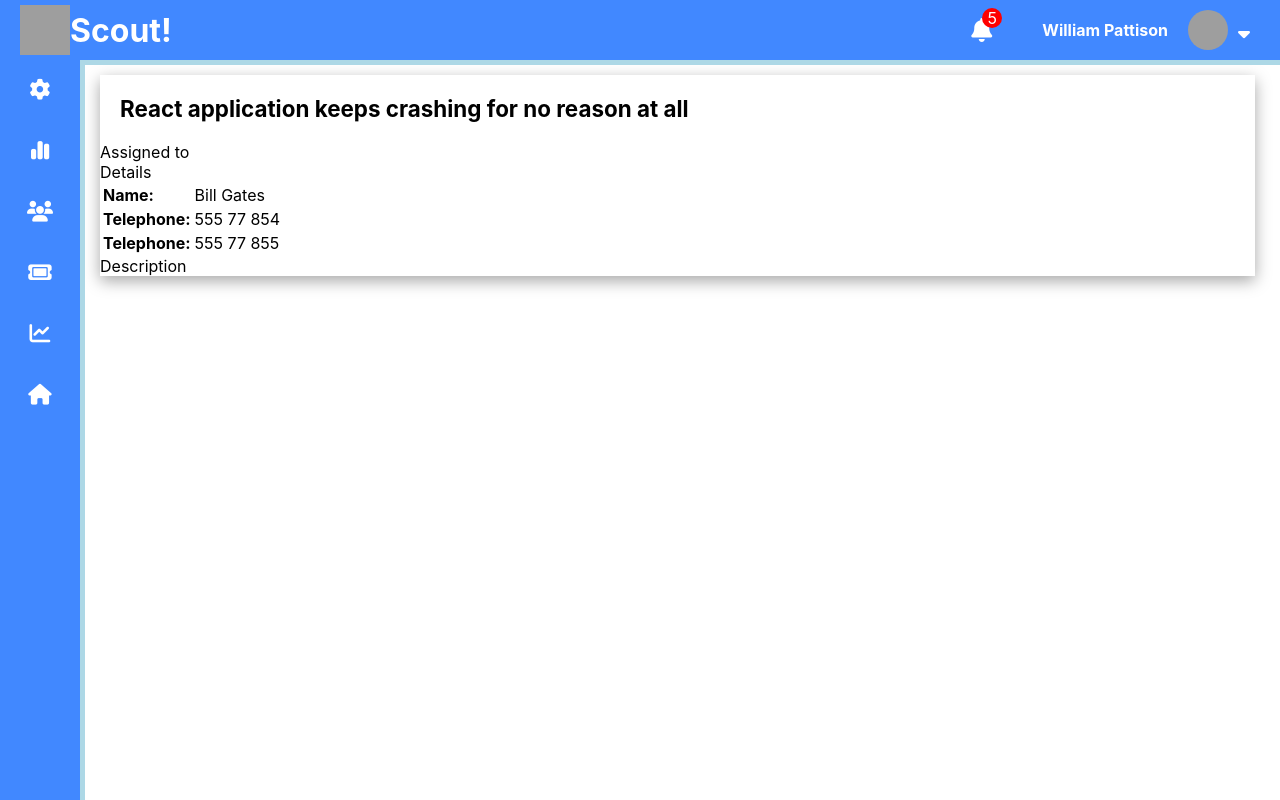
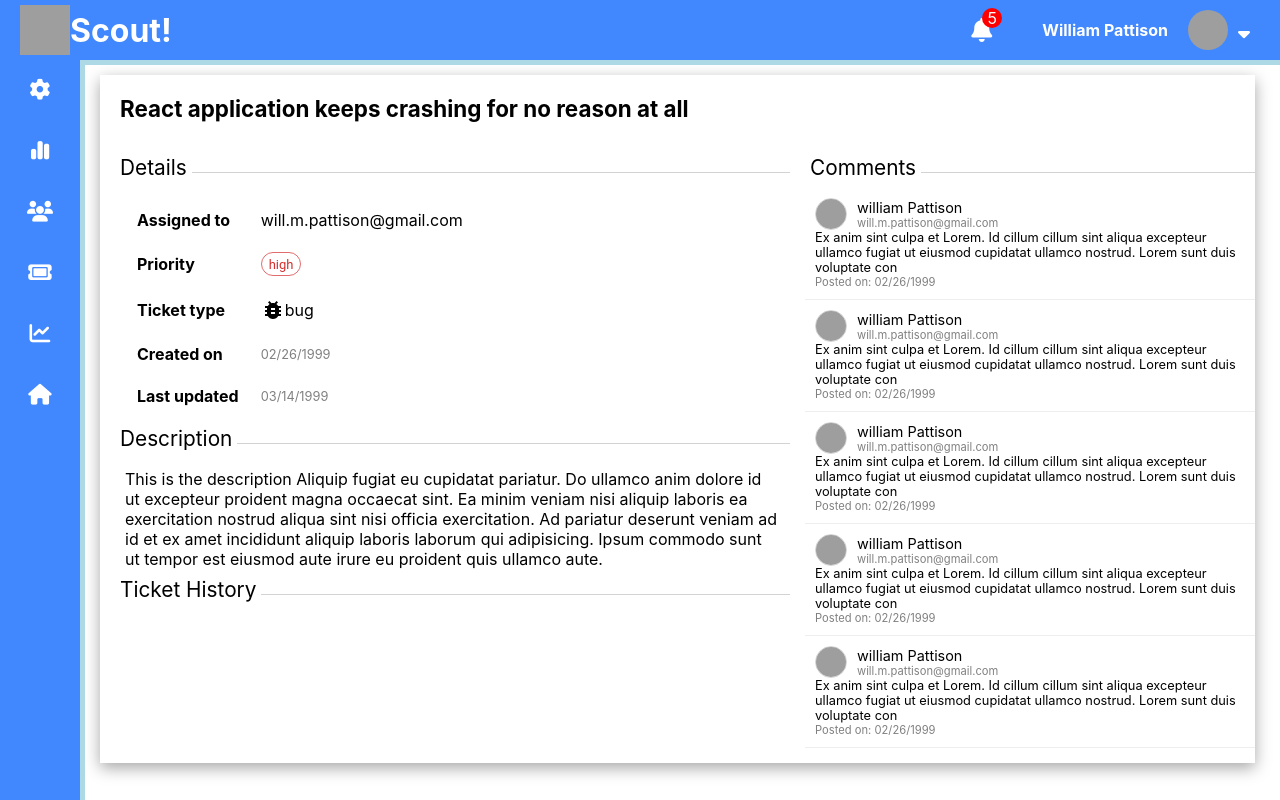
Before and after one commit to sQuillP/Scout, a React (Create React App) app in the folder client/: page /projects/1/tickets/1 in a window 1280 px wide. Built offline with nearby package versions, Linux system fonts and the light colour scheme; grey boxes are pictures that could not be loaded.

Commit message:
added ticket information for viewing ticket

```diff
--- /dev/null
+++ b/client/src/pages/project dashboard/components/TicketComment.js
@@ -0,0 +1,67 @@
+import { useState } from "react";
+import "../styles/TicketComment.css";
+import {
+    Avatar,
+
+} from '@mui/material';
+
+/**
+ *
+ * @param {{
+ *  username:string,
+ *  email:string,
+ *  uri:string,
+ *  postedOn:string,
+ *  content:string,
+ * }: comment} - Relevant comment data this can be modified.
+ * @returns
+ */
+export default function TicketComment({comment}) {
+
+    const [viewMore, setViewMore] = useState(false);
+
+    //restrict the view length to 200 characters before user wants to see more.
+    const initial_view_length = 150;
+
+    const debug_img_src
+    = 'https://static.vecteezy.com/system/resources/previews/005/544/718/original/profile-icon-design-free-vector.jpg';
+
+    const dummyComment = {
+        username:'william Pattison',
+        email: 'will.m.pattison@gmail.com',
+        postedOn:'02/26/1999',
+        content:'Ex anim sint culpa et Lorem. Id cillum cillum sint aliqua excepteur ullamco fugiat ut eiusmod cupidatat ullamco nostrud. Lorem sunt duis voluptate consectetur quis cillum ullamco velit ad. Aliqua consequat exercitation do sit consectetur qui incididunt quis occaecat consectetur dolore laboris. Veniam labore cupidatat irure dolore. Labore nulla in elit laboris amet labore non. Laborum do non dolor Lorem ut excepteur anim aliqua aute.'
+    }
+
+    return (
+        <div className="tc-main">
+            <div className="tc-header">
+                <Avatar
+                    src={debug_img_src}
+                    alt="T"
+                    sx={{
+                        border: '1px solid lightgray',
+                        marginRight:'10px',
+                        height: '30px',
+                        width:'30px'
+                    }}
+                />
+                <div className="tc-header-details">
+                    <p className="text tc-username">{dummyComment.username}</p>
+                    <p className="text tc-email">{dummyComment.email}</p>
+                </div>
+            </div>
+            <div className="tc-body">
+                <p className="text tc-comment">
+                    {!viewMore ? dummyComment.content.substring(0,initial_view_length) : dummyComment.content}
+                    {!viewMore && dummyComment.length >= initial_view_length&& <span className="tc-view-change" onClick={()=> setViewMore(true)} style={{color:'blue'}}> (...)</span>}
+                </p>
+            </div>
+            <div className="tc-footer">
+                {viewMore && <span style={{color:'blue', cursor:'pointer', fontSize:'0.7rem' }} onClick={()=> setViewMore(false)}>View less</span>}
+                <p className="text tc-posted-on">Posted on: {dummyComment.postedOn}</p>
+            </div>
+        </div>
+
+    )
+}
--- a/client/src/pages/project dashboard/pages/ViewTicket.js
+++ b/client/src/pages/project dashboard/pages/ViewTicket.js
@@ -1,29 +1,83 @@
 import { useParams, useNavigate } from "react-router-dom"
 import { useState, useEffect } from "react";
+import {
+    Chip,
+} from '@mui/material';
+
+import {
+    ErrorOutline,
+    BugReport,
+    Construction,
+    ChangeCircle,
+} from '@mui/icons-material';
 
 import "../styles/ViewTicket.css";
+import TicketComment from "../components/TicketComment";
+
+
+
+/* Given the ticket type: bug, fix, crash, or build, the iconSwitch will return
+the appropriate icons. */
+function IconSwitch({ticketType,}) {
+    switch(ticketType){
+        case "bug":
+            return <BugReport/>;
+        case "crash":
+            return <ErrorOutline/>;
+        case "task":
+            return <Construction/>;
+        case "change":
+            return <ChangeCircle/>
+        default: return null;
+    }
+}
 
 
 export default function ViewTicket() {
 
+    //number of comments to be paginated.
+    const comments_pagination = 5;
+
     const { ticketId } = useParams();
 
     const [ticketInfo, setTicketInfo] = useState({
-        ticketType:'',
-        briefDescription:'',
+        ticketType:'bug',
+        briefDescription:'This is the description Aliquip fugiat eu cupidatat pariatur. Do ullamco anim dolore id ut excepteur proident magna occaecat sint. Ea minim veniam nisi aliquip laboris ea exercitation nostrud aliqua sint nisi officia exercitation. Ad pariatur deserunt veniam ad id et ex amet incididunt aliquip laboris laborum qui adipisicing. Ipsum commodo sunt ut tempor est eiusmod aute irure eu proident quis ullamco aute.',
         summary:'React application keeps crashing for no reason at all',
         priority:'high',
         assignTo: {
             email:'will.m.pattison@gmail.com',
             username: 'william',
             id:1,
-        }
+        },
+        createdOn:'02/26/1999',
+        lastUpdated: '03/14/1999'
     });
+
+    //set state for ticket comments
+    const [ticketComments, setTicketComments] = useState([1,2,3,4,5]);
+
+    //get pagination for the number of comments
 
 
     useEffect(()=> {
         //async request to get the ticket information using the ticketId params.
+
+        //get the comments associated with the ticket, make sure to include pagination
+        //to the results
     },[]);
+
+
+    function getPriorityColor(priority) {
+        switch(priority){
+            case "high":
+                return 'error';
+            case "medium":
+                return "warning";
+            case "low":
+                return "success";
+        }
+    }
 
     console.log(ticketId);
 
@@ -39,34 +93,75 @@ export default function ViewTicket() {
             <div className="vt-flex-container">
                 <div className="vt-flex-col">
                     <div className="vt-section">
-                        <p className="text vt-section-label">Assigned to</p>
-                    </div>
-                    <div className="vt-section">
                         <p className="text vt-section-label">Details</p>
 
-                        <table style={{textAlign:'left'}}>
+                        <table style={{textAlign:'left', padding: '10px', overflowX:'auto'}}>
                             <tbody>
-                                <tr>
-                                    <th>Name:</th>
-                                    <td>Bill Gates</td>
+                                <tr className="vt-tr">
+                                    <th className="vt-th-label">Assigned to</th>
+                                    <td className="vt-td-value">{ticketInfo.assignTo.email}</td>
                                 </tr>
-                                <tr>
-                                    <th>Telephone:</th>
-                                    <td>555 77 854</td>
+                                <tr className="vt-tr">
+                                    <th className="vt-th-label">Priority</th>
+                                    <td className="vt-td-value">
+                                        <Chip
+                                            variant="outlined"
+                                            color={getPriorityColor(ticketInfo.priority)}
+                                            label={ticketInfo.priority}
+                                            size="small"
+                                        />
+                                    </td>
                                 </tr>
-                                <tr>
-                                    <th>Telephone:</th>
-                                    <td>555 77 855</td>
+                                <tr className="vt-tr">
+                                    <th className="vt-th-label">Ticket type</th>
+                                    <td style={{display:'flex', alignItems:'center'}}  className="vt-td-value">
+                                        <IconSwitch
+                                            ticketType={ticketInfo.ticketType}
+                                        />
+                                        {ticketInfo.ticketType}
+                                    </td>
+                                </tr>
+                                <tr className="vt-tr">
+                                    <th className="vt-th-label">Created on</th>
+                                    <td className="vt-td-value">
+                                        <p className="text vt-smalltext">
+                                            {ticketInfo.createdOn}
+                                        </p>
+                                    </td>
+                                </tr>
+                                <tr className="vt-tr">
+                                    <th className="vt-th-label">Last updated</th>
+                                    <td className="vt-td-value">
+                                        <p className="text vt-smalltext">
+                                            {ticketInfo.lastUpdated}
+                                        </p>
+                                    </td>
                                 </tr>
                             </tbody>
                         </table>
                     </div>
                     <div className="vt-section">
                         <p className="text vt-section-label">Description</p>
+                        <div className="vt-description-wrapper">
+                            <p className="text vt-description">
+                                {ticketInfo.briefDescription}
+                            </p>
+                        </div>
+                    </div>
+                    <div className="vt-section">
+                        <p className="text vt-section-label">Ticket History</p>
+                        <div className="vt-activity-wrapper">
+                        </div>
                     </div>
                 </div>
                 <div className="vt-flex-col">
                     <div className="vt-section">
+                        <p className="text vt-section-label">Comments</p>
+                        <div className="vt-section-comments">
+                            {ticketComments.map(comment=> {
+                                return <TicketComment/>
+                            })}
+                        </div>
                     </div>
                 </div>
             </div>
--- /dev/null
+++ b/client/src/pages/project dashboard/styles/TicketComment.css
@@ -0,0 +1,44 @@
+.tc-main {
+    /* flex-wrap: wrap; */
+    padding: 10px;
+    box-sizing: border-box;
+    border-bottom: 1px solid #eee;
+    width: 450px;
+}
+
+.tc-header {
+    display: flex;
+    align-items: center;
+}
+
+.tc-username {
+    font-size: .90rem;;
+}
+
+.tc-email, .tc-posted-on {
+    color: gray;
+    ;
+}
+
+.tc-email {
+    font-size: 0.7rem;;
+}
+
+.tc-comment {
+    font-size: 0.8rem;
+}
+
+.tc-posted-on {
+    font-size: 0.7rem;
+    text-align: right;
+}
+
+.tc-footer {
+    display: flex;
+    justify-content: space-between;
+}
+
+.tc-view-change {
+    font-size:1rem;
+    cursor: pointer;
+}
--- a/client/src/pages/project dashboard/styles/ViewTicket.css
+++ b/client/src/pages/project dashboard/styles/ViewTicket.css
@@ -7,5 +7,52 @@
 .vt-header {
     font-size: 1.4rem;
     font-weight: bold;
-    padding: 20px;
+    padding: 20px 20px 50px 20px;
 }
+
+.vt-section {
+    position: relative;
+    border-top: 1px solid lightgray;
+    padding: 15px 0 15px 15px;
+}
+
+.vt-section-label {
+    background: white;
+    padding: 2px 5px 2px 20px;
+    position: absolute;
+    left: 0px;
+
+    font-size: 1.3rem;
+    top: -20px;
+}
+
+.vt-flex-container {
+    display: flex;;
+}
+
+.vt-th-label, .vt-td-value {
+    padding: 10px;
+}
+
+.vt-description-wrapper {
+    padding: 10px;
+    box-sizing: border-box;
+}
+
+.vt-smalltext {
+    font-size: 0.8rem;
+    color: gray;
+}
+
+
+
+@media screen and (max-width: 970px){
+    .vt-container {
+        margin: 75px 0 0 0;
+    }
+
+    .vt-tr {
+        display: flex;
+        flex-direction: column;
+    }
+}
```
Also changed, not shown: client/src/pages/project dashboard/pages/Tickets.js (+20 -11 lines).
